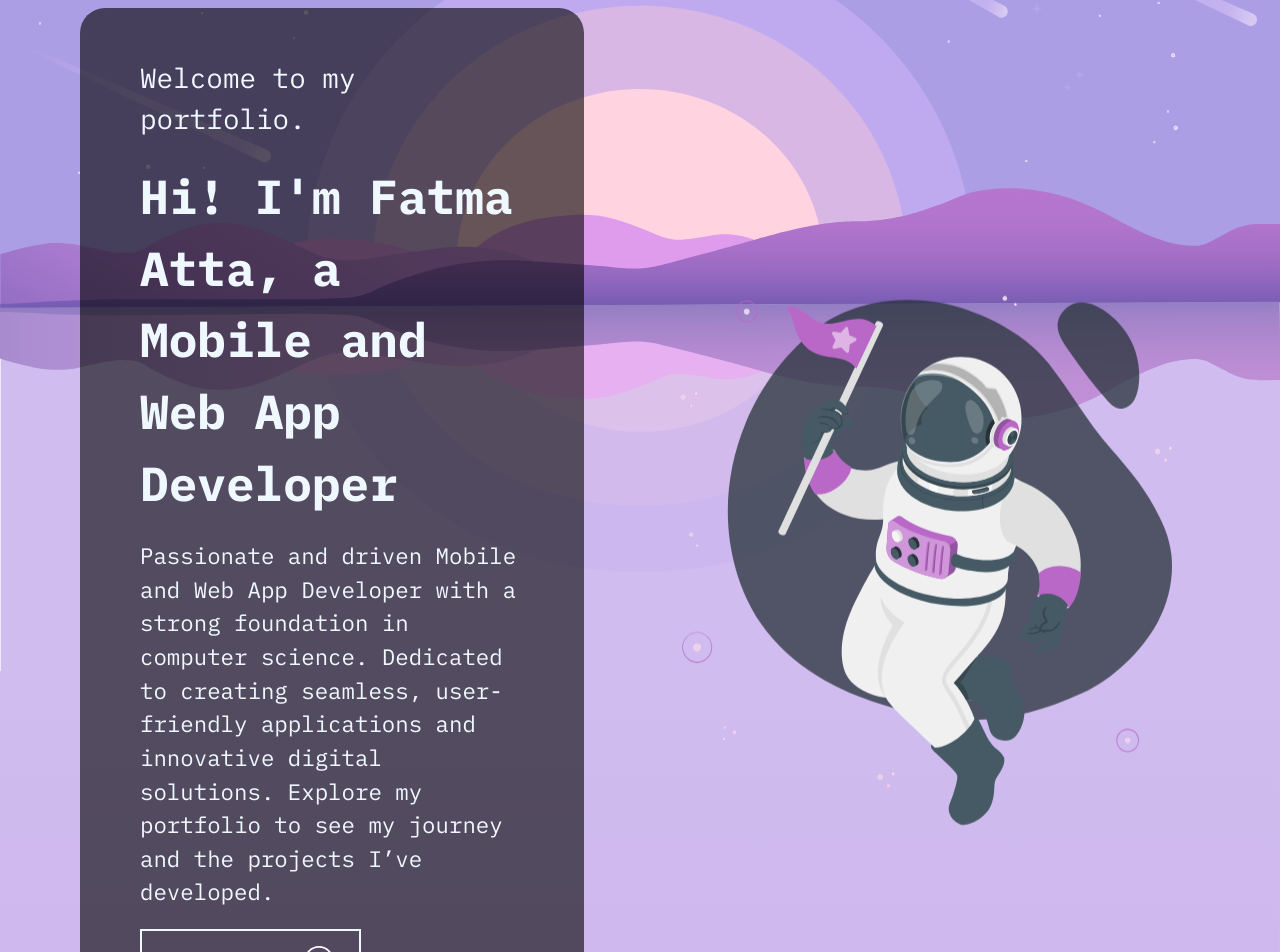
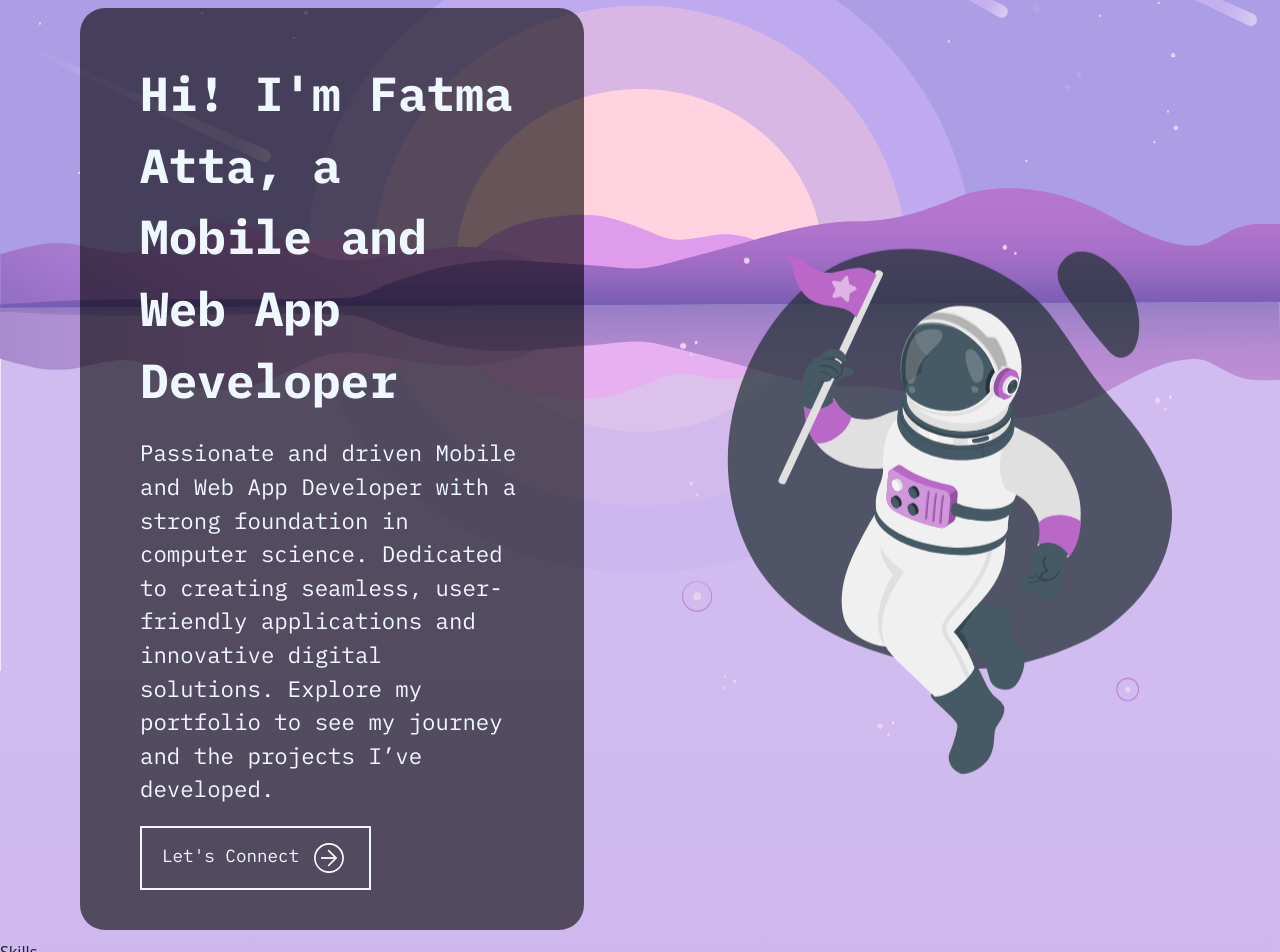
Before and after one commit to FatmaAtta/my-portfolio, a React (Create React App) app: page / in a window 1280 px wide. Shown: the part 111-1063 px from the top of the page. Built offline with nearby package versions, Linux system fonts and the light colour scheme.

Commit message:
few updates

```diff
--- a/src/App.js
+++ b/src/App.js
@@ -1,6 +1,7 @@
 import './App.css';
 import { NavBar } from './components/navbar/NavBar';
 import { Banner } from './components/banner/Banner';
+import { Skills } from './components/skills/Skills';
 
 function App() {
   return (
@@ -8,7 +9,7 @@ function App() {
 
         <NavBar />
         <Banner />
-
+        <Skills />
     </>
 
   );
--- a/src/components/banner/Banner.js
+++ b/src/components/banner/Banner.js
@@ -7,7 +7,7 @@ export const Banner = () => {
     return(
     <section className="banner" id="home">
         <span className="left-col">
-            <span className="welcome">Welcome to my portfolio.</span>
+            {/* <span className="welcome">Welcome to my portfolio.</span> */}
             <span className="animated-text">Hi! I'm Fatma Atta, a Mobile and Web App Developer</span>
             <p className="summary">Passionate and driven Mobile and Web App Developer with a strong foundation in computer science. Dedicated to creating seamless, user-friendly applications and innovative digital solutions. Explore my portfolio to see my journey and the projects I’ve developed.</p>
             <a href="https://www.upwork.com/freelancers/~01b76ac6bd7c24c57b" target="_blank" className="connect">
--- a/src/components/banner/banner.css
+++ b/src/components/banner/banner.css
@@ -47,6 +47,7 @@ p{
 .animated-text{
   font-size: 2.986rem;
   font-weight: bold;
+  margin-top: 30px;
 }
 
 p, .welcome, .animated-text, a{
@@ -62,7 +63,7 @@ p, .welcome, .animated-text, a{
 .connect{
   width: fit-content;
   text-decoration: none;
-  color: aliceblue;
+  color: #f0f8ff;
   /* padding: 15px 20px; */
   border:solid aliceblue 2px;
   padding:10px 20px;
--- a/src/components/navbar/navbar.css
+++ b/src/components/navbar/navbar.css
@@ -53,7 +53,9 @@
 .anchor-nav>a:hover .text-nav{
     color:white;
 }
-
+.arrow{
+    margin-left:10px;
+}
 .connect-nav{
     width:20%;
     max-width: 220px;
--- a/src/components/skills/Skills.js
+++ b/src/components/skills/Skills.js
@@ -1,5 +1,9 @@
 export const Skills = () => {
     return(
-        console.log(1)
+        <div className="skills-container">
+            <span>Skills</span>
+
+
+        </div>
     );
 }
```
